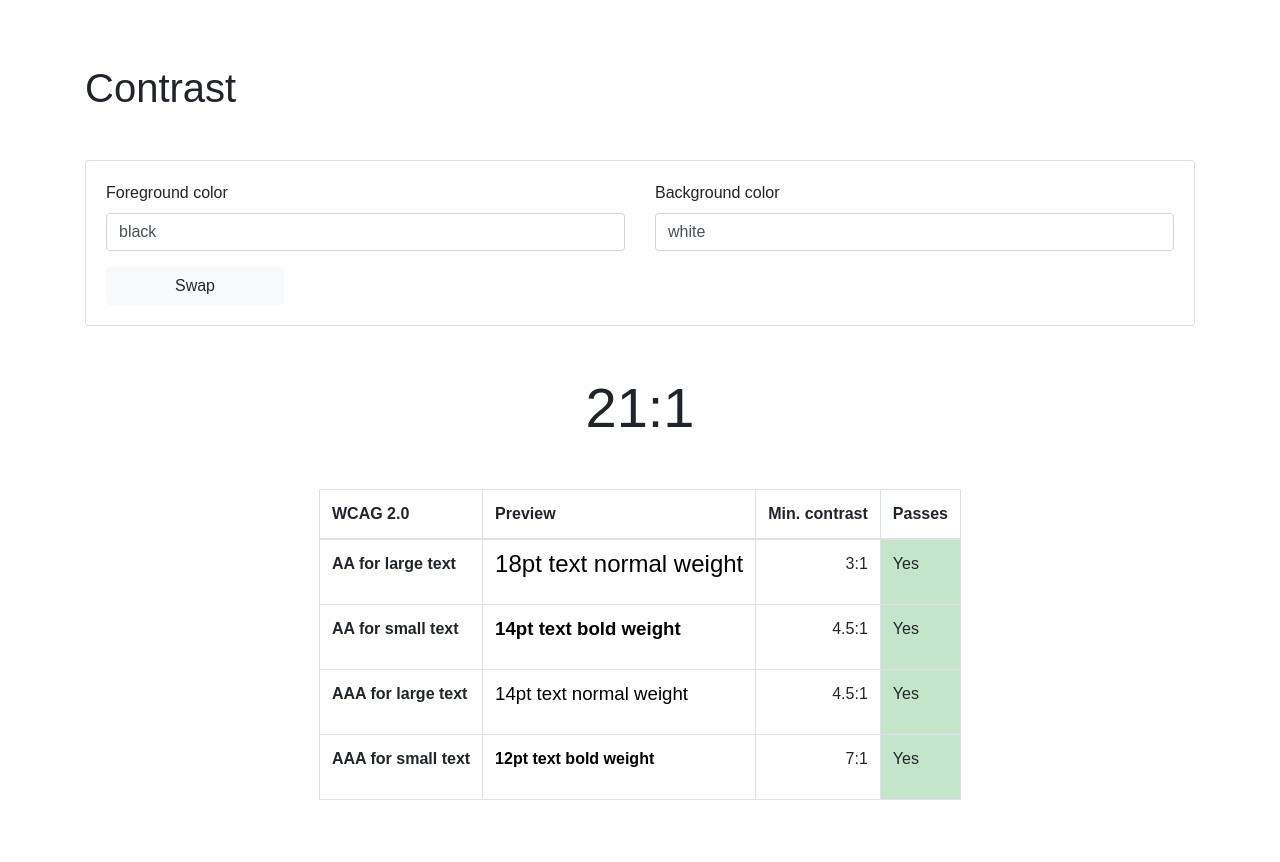
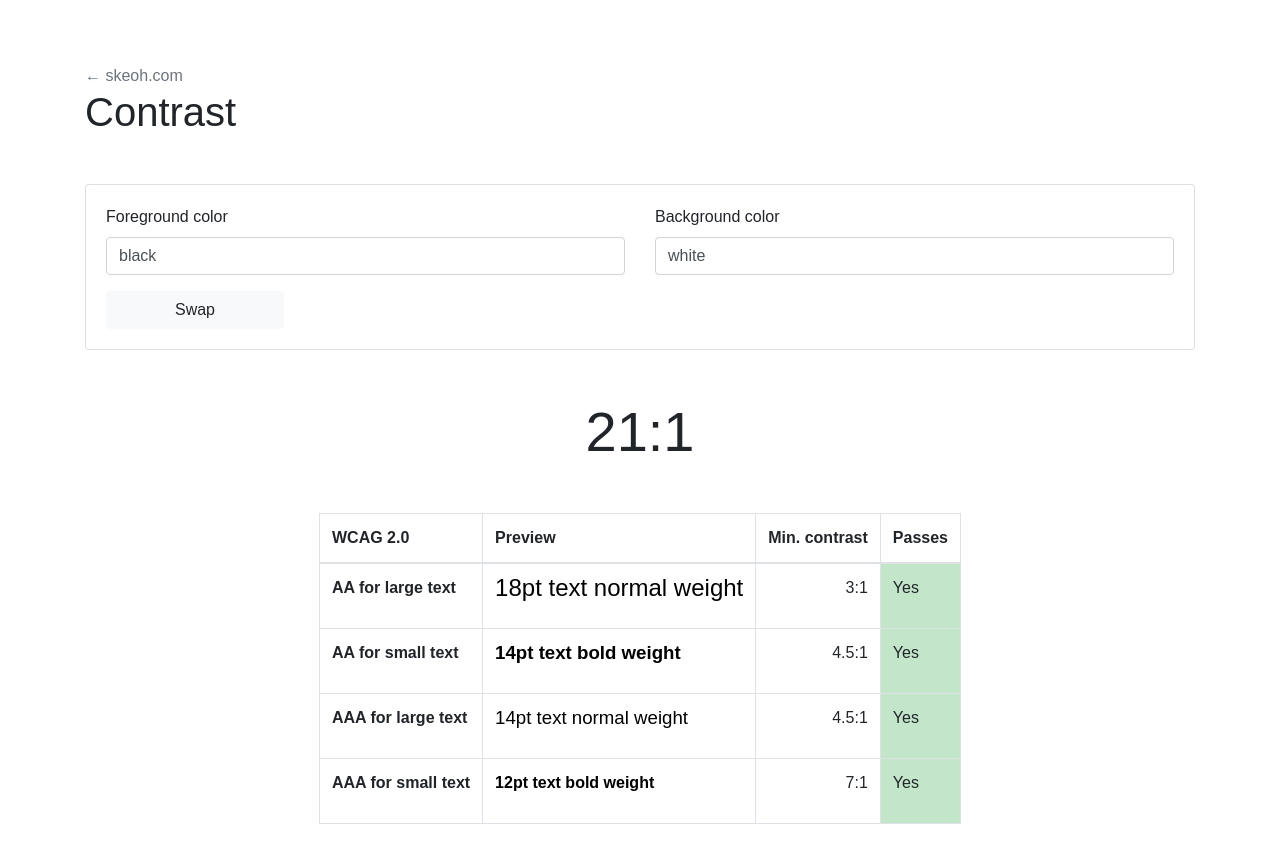
Before and after one commit to j-/contrast, a React (Create React App) app: page / in a window 1280 px wide. Shown: the top 862 px of the page. Built offline with nearby package versions, Linux system fonts and the light colour scheme.

Commit message:
Add link to skeoh.com

```diff
--- a/src/components/App.tsx
+++ b/src/components/App.tsx
@@ -5,7 +5,8 @@ import ResultsTable from '../containers/ResultsTable';
 
 const App: React.StatelessComponent = () => (
 	<div className="App container mt-5 mb-5">
-		<h1 className="mt-5 mb-5">Contrast</h1>
+		<a href="https://skeoh.com/" className="text-secondary">&larr; skeoh.com</a>
+		<h1 className="mb-5">Contrast</h1>
 
 		<section className="mt-5 mb-5">
 			<DefineColors />
```
